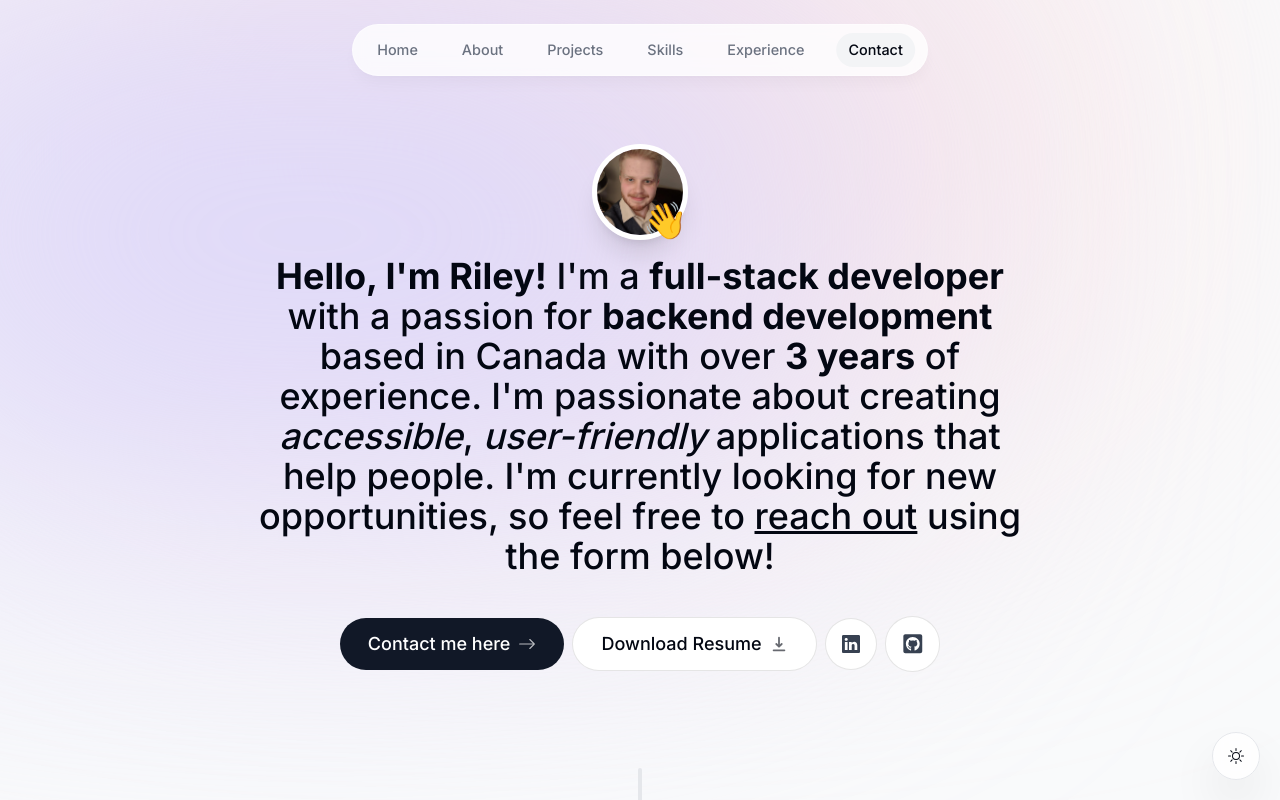
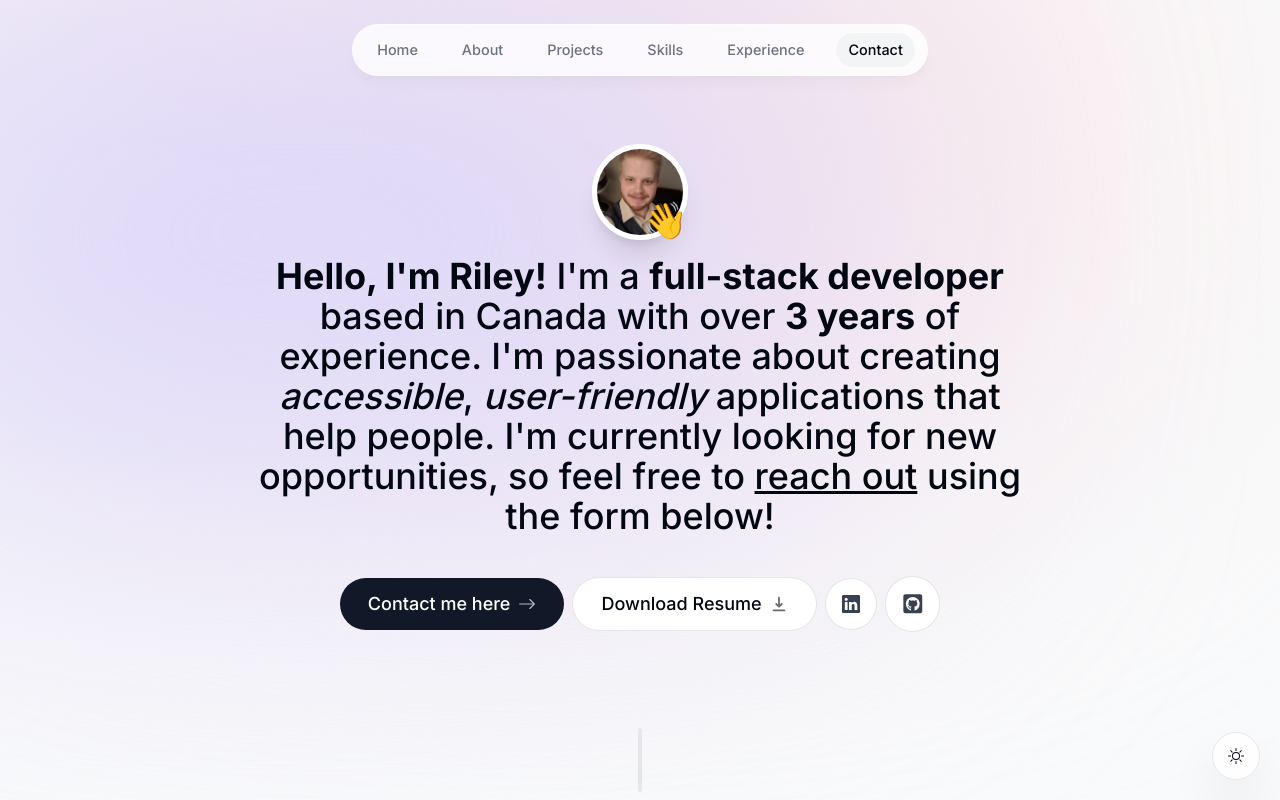
Before and after one commit to Riley-Chometa/portfolio, a Next.js app: page / in a window 1280 px wide. Shown: the top 800 px of the page. Built offline with nearby package versions, Linux system fonts and the light colour scheme; no server answers.

Commit message:
Update intro.tsx
Updated intro

```diff
--- a/components/intro.tsx
+++ b/components/intro.tsx
@@ -58,7 +58,7 @@ export default function Intro() {
             initial={{ opacity: 0, y: 100 }}
             animate={{ opacity: 1, y: 0 }}
         >
-            <span className="font-bold">Hello, I&apos;m Riley!</span> I&apos;m a <span className="font-bold">full-stack developer</span> with a passion for <span className="font-bold">backend development</span> based in Canada with over <span className="font-bold">{getYearsExperience()} years</span> of experience. I&apos;m passionate about creating <span className="italic">accessible</span>, <span className="italic">user-friendly</span> applications that help people. I&apos;m currently looking for new opportunities, so feel free to <span className="underline">reach out</span> using the form below!
+            <span className="font-bold">Hello, I&apos;m Riley!</span> I&apos;m a <span className="font-bold">full-stack developer</span> based in Canada with over <span className="font-bold">{getYearsExperience()} years</span> of experience. I&apos;m passionate about creating <span className="italic">accessible</span>, <span className="italic">user-friendly</span> applications that help people. I&apos;m currently looking for new opportunities, so feel free to <span className="underline">reach out</span> using the form below!
         </motion.h1>
 
         <motion.div className="flex flex-col sm:flex-row items-center justify-center gap-2 px-4 text-lg font-medium"
```
